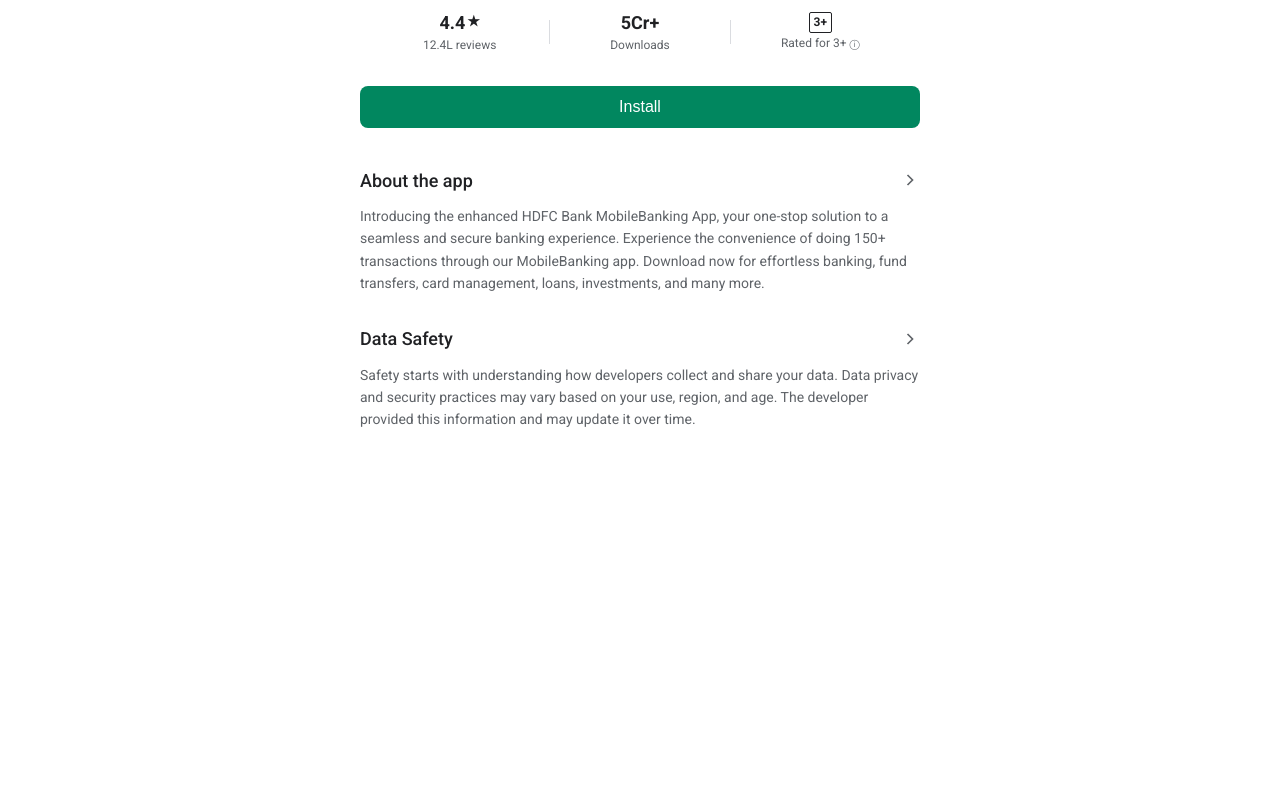
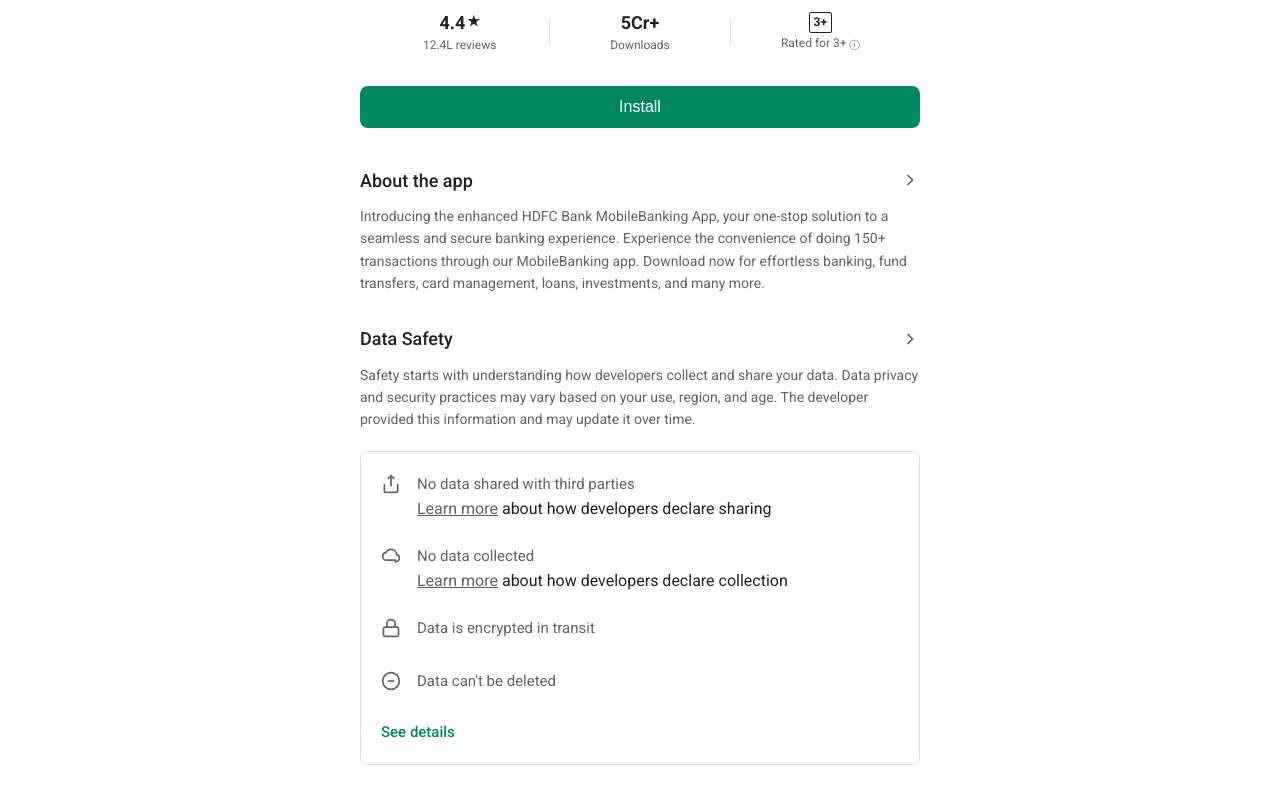
Before and after one commit to hdfcbank100200-tech/newmade2, a plain HTML site: page playstore.html in a window 1280 px wide. Shown: the part 174-978 px from the top of the page. Before the commit the page ends 800 px from the top, so only its background shows below. Drawn offline with Linux system fonts and the light colour scheme.

Commit message:
add detailed Data Safety card to Play Store clone

```diff
--- a/playstore.css
+++ b/playstore.css
@@ -224,3 +224,46 @@
     color: var(--play-dark-grey);
     line-height: 1.6;
 }
+
+/* Safety Details Card */
+.safety-details-card {
+    margin-top: 20px;
+    border: 1px solid var(--play-border);
+    border-radius: 8px;
+    padding: 20px;
+}
+
+.safety-item {
+    display: flex;
+    gap: 16px;
+    margin-bottom: 24px;
+    align-items: flex-start;
+}
+
+.safety-icon {
+    color: var(--play-dark-grey);
+    padding-top: 2px;
+}
+
+.safety-text p {
+    font-size: 15px;
+    font-weight: 400;
+    color: var(--play-dark-grey);
+    margin-bottom: 2px;
+}
+
+.safety-text a {
+    color: var(--play-dark-grey);
+    text-decoration: underline;
+}
+
+.see-details {
+    margin-top: 10px;
+}
+
+.see-details a {
+    color: var(--play-green);
+    text-decoration: none;
+    font-weight: 500;
+    font-size: 15px;
+}
--- a/playstore.html
+++ b/playstore.html
@@ -91,6 +91,46 @@
             </div>
             <div class="safety-content">
                 <p>Safety starts with understanding how developers collect and share your data. Data privacy and security practices may vary based on your use, region, and age. The developer provided this information and may update it over time.</p>
+
+                <div class="safety-details-card">
+                    <div class="safety-item">
+                        <div class="safety-icon">
+                            <svg width="20" height="20" viewBox="0 0 24 24" fill="none" stroke="currentColor" stroke-width="2"><path d="M4 12v8a2 2 0 0 0 2 2h12a2 2 0 0 0 2-2v-8"></path><polyline points="16 6 12 2 8 6"></polyline><line x1="12" y1="2" x2="12" y2="15"></line></svg>
+                        </div>
+                        <div class="safety-text">
+                            <p>No data shared with third parties</p>
+                            <a href="#">Learn more</a> about how developers declare sharing
+                        </div>
+                    </div>
+                    <div class="safety-item">
+                        <div class="safety-icon">
+                            <svg width="20" height="20" viewBox="0 0 24 24" fill="none" stroke="currentColor" stroke-width="2"><path d="M17.5 19c2.5 0 4.5-2 4.5-4.5 0-2-1.3-3.7-3.2-4.2C18.5 6.5 15.5 4 12 4 9.2 4 6.9 5.6 5.8 8c-2.3.4-3.8 2.3-3.8 4.5 0 2.5 2 4.5 4.5 4.5h11z"></path></svg>
+                        </div>
+                        <div class="safety-text">
+                            <p>No data collected</p>
+                            <a href="#">Learn more</a> about how developers declare collection
+                        </div>
+                    </div>
+                    <div class="safety-item">
+                        <div class="safety-icon">
+                            <svg width="20" height="20" viewBox="0 0 24 24" fill="none" stroke="currentColor" stroke-width="2"><rect x="3" y="11" width="18" height="11" rx="2" ry="2"></rect><path d="M7 11V7a5 5 0 0 1 10 0v4"></path></svg>
+                        </div>
+                        <div class="safety-text">
+                            <p>Data is encrypted in transit</p>
+                        </div>
+                    </div>
+                    <div class="safety-item">
+                        <div class="safety-icon">
+                            <svg width="20" height="20" viewBox="0 0 24 24" fill="none" stroke="currentColor" stroke-width="2"><circle cx="12" cy="12" r="10"></circle><line x1="8" y1="12" x2="16" y2="12"></line></svg>
+                        </div>
+                        <div class="safety-text">
+                            <p>Data can't be deleted</p>
+                        </div>
+                    </div>
+                    <div class="see-details">
+                        <a href="#">See details</a>
+                    </div>
+                </div>
             </div>
         </section>
     </main>
```
